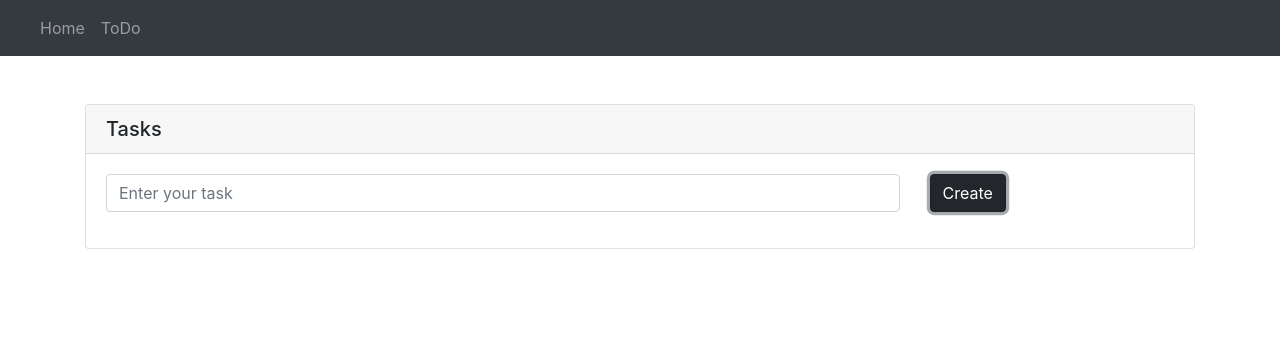
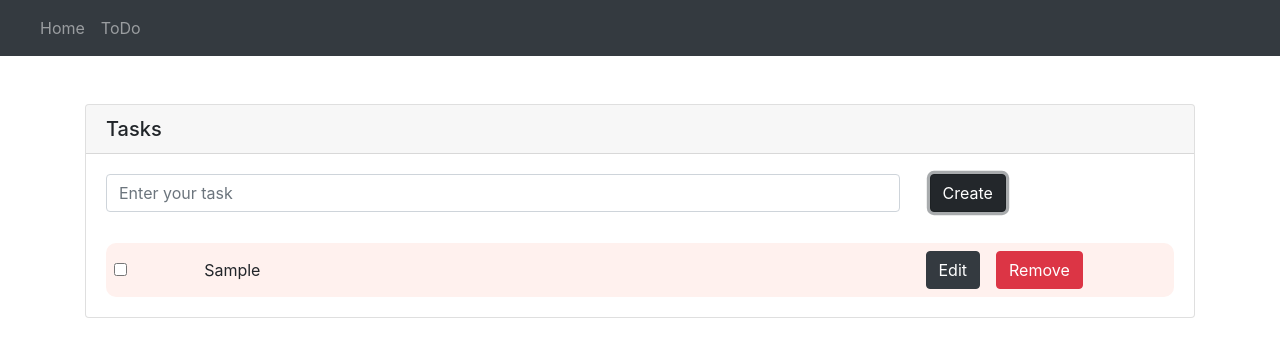
Before and after one commit to amandascm/ToDo, a React (Create React App) app: page /todo in a window 1280 px wide. Both pictures are taken after typing "Sample" into the empty fields and a click on the button "Create". Shown: the top 354 px of the page. Built offline with nearby package versions, Linux system fonts and the light colour scheme.

Commit message:
Add tasks list with remove and check options working

```diff
--- /dev/null
+++ b/src/components/ToDoComps/List.jsx
@@ -0,0 +1,12 @@
+import { React } from 'react';
+import ListItem from './ListItem';
+
+export default function ToDoList({ taskList, changeList }) {
+  return (
+    <div>
+      {taskList.map((item) => (
+        <ListItem key={item.id} item={item} taskList={taskList} changeList={changeList} />
+      ))}
+    </div>
+  );
+}
--- /dev/null
+++ b/src/components/ToDoComps/ListItem.jsx
@@ -0,0 +1,53 @@
+import { React, useState } from 'react';
+import { Button, Row, Col } from 'react-bootstrap';
+import './ToDo.css';
+
+export default function ListItem({ item, taskList, changeList }) {
+  // State to allow changing the item visual
+  const [task, changeTask] = useState({
+    name: item.name,
+    isDone: item.isDone,
+    id: item.id,
+  });
+
+  const onRemove = () => {
+    changeList(
+      taskList.filter((listItem) => (listItem.id !== task.id)),
+    );
+  };
+
+  const onCheck = () => {
+    // Update taskList from ToDo page
+    const newTaskList = [];
+    // eslint-disable-next-line no-plusplus
+    for (let i = 0; i < taskList.length; i++) {
+      const listItem = taskList[i];
+      if (listItem.id === item.id) {
+        listItem.isDone = !listItem.isDone;
+      }
+      newTaskList.push(listItem);
+    }
+    changeList(newTaskList);
+
+    // Update this item state
+    changeTask({
+      ...task,
+      isDone: !task.isDone,
+    });
+  };
+
+  return (
+    <div className={task.isDone ? 'todoItemDone' : 'todoItemUndone'}>
+      <Row>
+        <Col className="todoCols" xl="1">
+          <input type="checkbox" onChange={onCheck} />
+        </Col>
+        <Col className="todoCols">{task.name}</Col>
+        <Col className="todoCols" xl="3">
+          <Button variant="dark">Edit</Button>
+          <Button variant="danger" className="ml-3" onClick={onRemove}>Remove</Button>
+        </Col>
+      </Row>
+    </div>
+  );
+}
--- /dev/null
+++ b/src/components/ToDoComps/ToDo.css
@@ -0,0 +1,17 @@
+.todoItemUndone {
+    background-color: #fff1ee;
+    margin-top: 15px;
+    padding: 8px;
+    border-radius: 10px;
+}
+
+.todoItemDone {
+    background-color: #e6ffda;
+    margin-top: 15px;
+    padding: 8px;
+    border-radius: 10px;
+}
+
+.todoCols{
+    margin: auto;
+}
--- a/src/pages/ToDo/index.jsx
+++ b/src/pages/ToDo/index.jsx
@@ -1,12 +1,14 @@
 import { React, useState } from 'react';
 import Page from '../../components/Page';
 import ToDoForm from '../../components/ToDoComps/Form';
+import ToDoList from '../../components/ToDoComps/List';
 
 export default function ToDo() {
   const [taskList, changeList] = useState([]);
   return (
     <Page title="Tasks">
       <ToDoForm taskList={taskList} changeList={changeList} />
+      <ToDoList taskList={taskList} changeList={changeList} />
     </Page>
   );
 }
```
